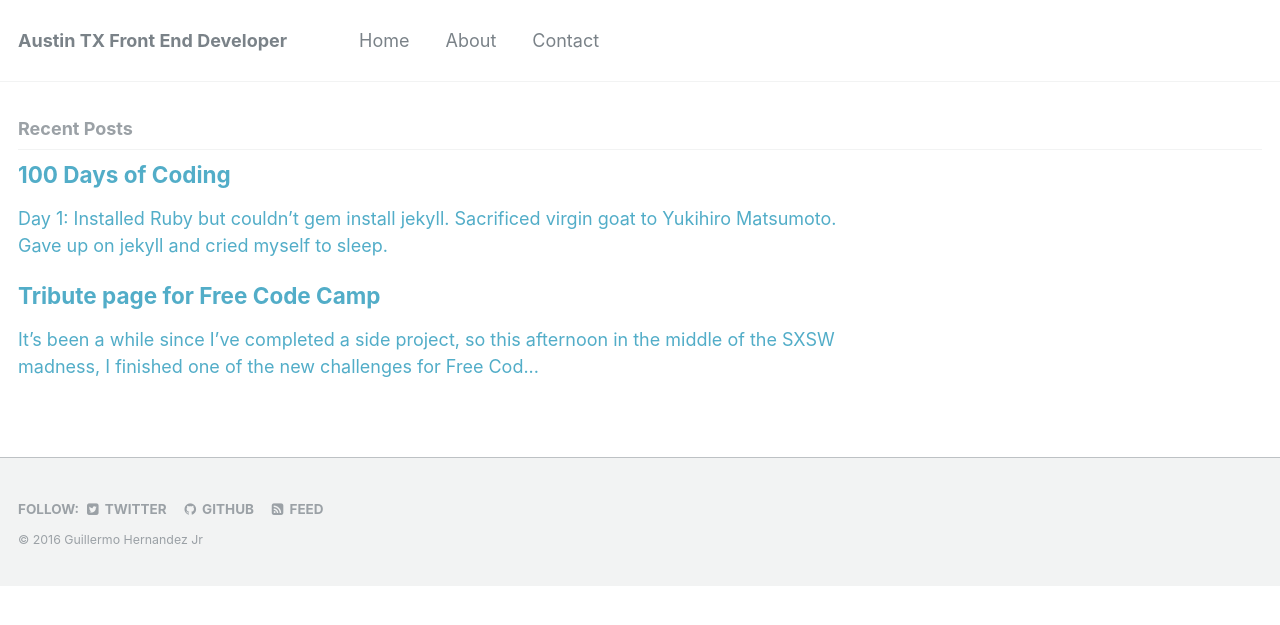
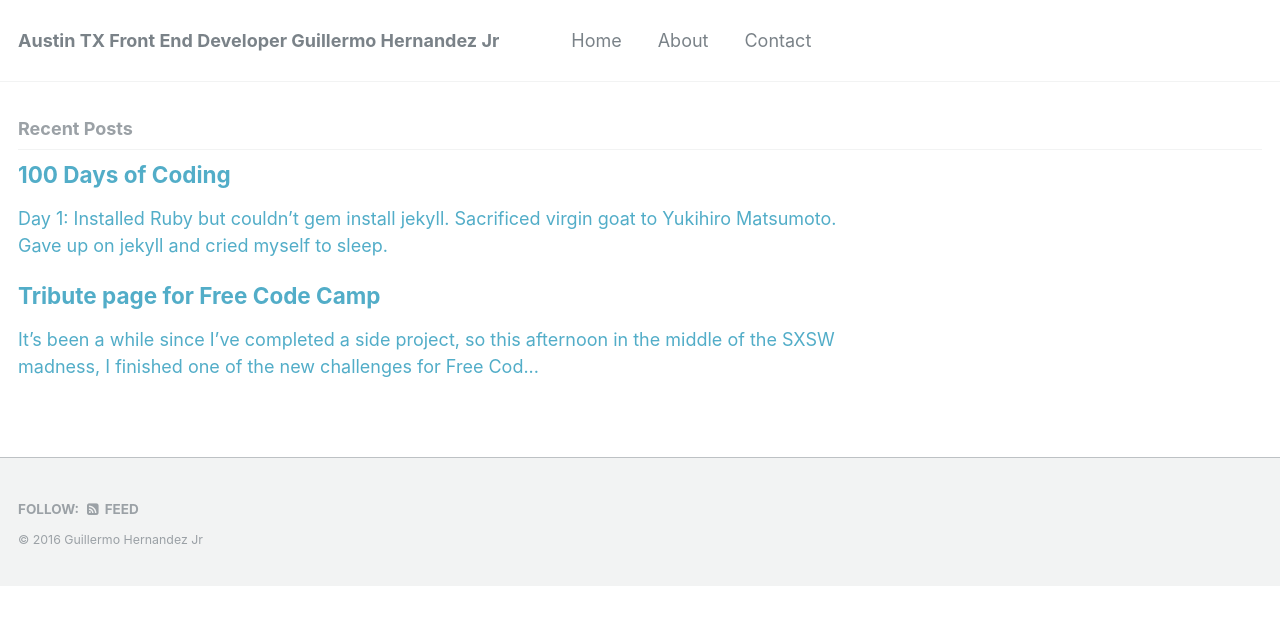
Before and after one commit to guillermohernandez/guillermohernandez.github.io, a Jekyll site: the page built from index.html, in a window 1280 px wide. Shown: the top 625 px of the page. Built offline with Jekyll 4.4.1, drawn with Linux system fonts in a browser that asks for light colours; the list of posts is cut into pages by our own code; part of the change alters nothing that is shown.

Commit message:
Update _config.yml

```diff
--- a/_config.yml
+++ b/_config.yml
@@ -1,136 +1,141 @@
----
-title: Austin TX Front End Developer
-timezone: UTC
-collections:
-  posts:
-    title: Posts
-    output: true
-  uploads:
-    title: Uploads
-    output: true
-defaults:
-- scope:
-    path: ''
-    type: posts
-  values:
-    layout: single
-    author_profile: false
-    read_time: false
-    comments: false
-    share: true
-    related: true
-- scope:
-    path: ''
-    type: pages
-  values:
-    layout: splash
-    author_profile: false
-locale: en-US
-title_separator: "-"
-name: Guillermo Hernandez Jr
-description: An amazing website.
-url: https://guillermohernandez.github.io
-baseurl:
-gh_repo:
-teaser:
-words_per_minute: 200
+# Welcome to Jekyll!
+#
+# This config file is meant for settings that affect your entire site, values
+# which you are expected to set up once and rarely need to edit after that.
+# For technical reasons, this file is *NOT* reloaded automatically when you use
+# `jekyll serve`. If you change this file, please restart the server process.
+
+# Site Settings
+locale                   : "en-US"
+title                    : "Austin TX Front End Developer Guillermo Hernandez Jr"
+title_separator          : "|"
+name                     : "Guillermo Hernandez Jr"
+description              : "Building a professional website for your startup or small business from start to finish in Austin TX"
+url                      : "https://guillermohernandez.github.com"
+baseurl                  : # the subpath of your site, e.g. "/blog"
+gh_repo                  :
+teaser                   : # filename of teaser fallback teaser image placed in /images/, .e.g. "500x300.png"
+# breadcrumbs            : false # true, false (default)
+words_per_minute         : 200
 comments:
-  provider:
+  provider               : # false (default), "disqus", "discourse", "facebook", "google-plus", custom"
   disqus:
-    shortname:
+    shortname            : # https://help.disqus.com/customer/portal/articles/466208-what-s-a-shortname-
   discourse:
-    server:
+    server               : # https://meta.discourse.org/t/embedding-discourse-comments-via-javascript/31963 , e.g.: meta.discourse.org
   facebook:
-    appid:
-    num_posts:
-    colorscheme:
-google_site_verification:
-bing_site_verification:
-alexa_site_verification:
-yandex_site_verification:
+    # https://developers.facebook.com/docs/plugins/comments
+    appid                :
+    num_posts            : # 5 (default)
+    colorscheme          : # "light" (default), "dark"
+
+# SEO Related
+google_site_verification :
+bing_site_verification   :
+alexa_site_verification  :
+yandex_site_verification :
+
+# Social Sharing
 twitter:
-  username: memohernandezjr
+  username               :
 facebook:
-  username:
-  app_id:
-  publisher:
-og_image:
+  username               :
+  app_id                 :
+  publisher              :
+og_image                 : # Open Graph/Twitter default site image
+# For specifying social profiles
+# - https://developers.google.com/structured-data/customize/social-profiles
 social:
-  type:
-  name:
-  links:
+  type                   : # Person or Organization (defaults to Person)
+  name                   : # If the user or organization name differs from the site's name
+  links: # An array of links to social media profiles
+
+# Analytics
 analytics:
-  provider: false
+  provider               : false # false (default), "google", "google-universal", "custom"
   google:
-    tracking_id:
-google_ad_client:
-google_ad_slot:
+    tracking_id          :
+
+# Google AdSense
+google_ad_client         :
+google_ad_slot           :
+
+
+# Site Author
 author:
-  name: Guillermo Hernandez Jr
-  avatar: bio-photo.jpg
-  bio: I am an amazing person.
-  location: Austin, TX
-  email: guillermohernandez@gmail.com
-  uri:
-  bitbucket:
-  codepen: guillermohernandez
-  dribbble:
-  flickr:
-  facebook:
-  foursquare:
-  github: guillermohernandez
-  google_plus:
-  keybase:
-  instagram:
-  lastfm:
-  linkedin: guillermohernandezjr
-  pinterest:
-  soundcloud:
-  stackoverflow:
-  steam:
-  tumblr:
-  twitter: MemoHernandezJr
-  vine:
-  weibo:
-  xing:
-  youtube:
+  name             : "Guillermo Hernandez"
+  avatar           : "bio-photo.jpg"
+  bio              : "4th grade spelling bee champion"
+  location         : "Austin, TX"
+  email            :
+  uri              :
+  bitbucket        :
+  codepen          :
+  dribbble         :
+  flickr           :
+  facebook         :
+  foursquare       :
+  github           :
+  google_plus      :
+  keybase          :
+  instagram        :
+  lastfm           :
+  linkedin         :
+  pinterest        :
+  soundcloud       :
+  stackoverflow    : # http://stackoverflow.com/users/123456/username
+  steam            :
+  tumblr           :
+  twitter          :
+  vine             :
+  weibo            :
+  xing             :
+  youtube          :
+
+
+# Reading Files
 include:
-- _pages
+  - .htaccess
+  - _pages
 exclude:
-- "*.sublime-project"
-- "*.sublime-workspace"
-- ".asset-cache"
-- ".bundle"
-- ".jekyll-assets-cache"
-- ".sass-cache"
-- assets/js/plugins
-- assets/js/_main.js
-- assets/js/vendor
-- Capfile
-- CHANGELOG
-- config
-- Gemfile
-- Gruntfile.js
-- gulpfile.js
-- LICENSE
-- log
-- node_modules
-- package.json
-- Rakefile
-- README
-- tmp
+  - "*.sublime-project"
+  - "*.sublime-workspace"
+  - .asset-cache
+  - .bundle
+  - .jekyll-assets-cache
+  - .sass-cache
+  - assets/js/plugins
+  - assets/js/_main.js
+  - assets/js/vendor
+  - Capfile
+  - CHANGELOG
+  - config
+  - Gemfile
+  - Gruntfile.js
+  - gulpfile.js
+  - LICENSE
+  - log
+  - node_modules
+  - package.json
+  - Rakefile
+  - README
+  - tmp
 keep_files:
-- ".git"
-- ".svn"
-encoding: utf-8
-markdown_ext: markdown,mkdown,mkdn,mkd,md
+  - .git
+  - .svn
+encoding: "utf-8"
+markdown_ext: "markdown,mkdown,mkdn,mkd,md"
+
+
+# Conversion
 markdown: kramdown
 highlighter: rouge
 lsi: false
-excerpt_separator: |2+
+excerpt_separator: "\n\n"
+incremental: false
 
 
-incremental: false
+# Markdown Processing
 kramdown:
   input: GFM
   hard_wrap: false
@@ -140,28 +145,83 @@ kramdown:
   toc_levels: 1..6
   smart_quotes: lsquo,rsquo,ldquo,rdquo
   enable_coderay: false
-permalink: "/:categories/:title/"
-paginate: 5
-paginate_path: "/page:num/"
+
+
+# Outputting
+permalink: /:categories/:title/
+paginate: 5 # amount of posts to show
+paginate_path: /page:num/
+timezone: America/Matamoros
+
+
+# Plugins
 gems:
-- jekyll-paginate
-- jekyll-sitemap
-- jekyll-gist
-- jekyll-feed
-- jemoji
+  - jekyll-paginate
+  - jekyll-sitemap
+  - jekyll-gist
+  - jekyll-feed
+  - jemoji
+
+# mimic GitHub Pages with --safe
 whitelist:
-- jekyll-paginate
-- jekyll-sitemap
-- jekyll-gist
-- jekyll-feed
-- jemoji
+  - jekyll-paginate
+  - jekyll-sitemap
+  - jekyll-gist
+  - jekyll-feed
+  - jemoji
+
+
+# Archives
+#  Type
+#  - GitHub Pages compatible archive pages built with Liquid ~> type: liquid (default)
+#  - Jekyll Archives plugin archive pages ~> type: jekyll-archives
+#  Path (examples)
+#  - Archive page should exist at path when using Liquid method or you can
+#    expect broken links (especially with breadcrumbs enabled)
+#  - <base_path>/tags/my-awesome-tag/index.html ~> path: /tags/
+#  - <base_path/categories/my-awesome-category/index.html ~> path: /categories/
+#  - <base_path/my-awesome-category/index.html ~> path: /
 category_archive:
   type: liquid
-  path: "/categories/"
+  path: /categories/
 tag_archive:
   type: liquid
-  path: "/tags/"
+  path: /tags/
+# https://github.com/jekyll/jekyll-archives
+# jekyll-archives:
+#   enabled:
+#     - categories
+#     - tags
+#   layouts:
+#     category: archive-taxonomy
+#     tag: archive-taxonomy
+#   permalinks:
+#     category: /categories/:name/
+#     tag: /tags/:name/
+
+
+# HTML Compression
+# - http://jch.penibelst.de/
 compress_html:
   clippings: all
   ignore:
     envs: development
+
+defaults:
+  # _posts
+  - scope:
+      path: ""
+      type: posts
+    values:
+      layout: single
+      author_profile: false
+      read_time: false
+      comments: false
+      share: true
+      related: true
+  # _pages
+  - scope:
+      path: ""
+      type: pages
+    values:
+      layout: single
```
